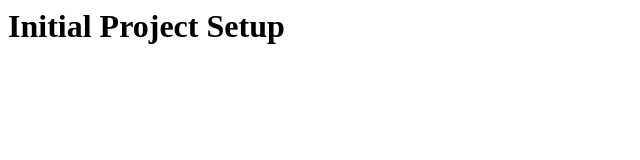
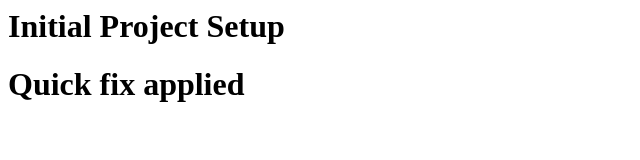
Before and after one commit to salonirai1807/Git-Practice, a plain HTML site: page index.html in a window 1280 px wide. Shown: the whole page, without its empty margins (0-640 px from the left). Drawn offline with Linux system fonts and the light colour scheme.

Commit message:
Applied quick fix to index.html

```diff
--- a/index.html
+++ b/index.html
@@ -1 +1,2 @@
 <h1>Initial Project Setup</h1>
+<h1>Quick fix applied</h1>
```
